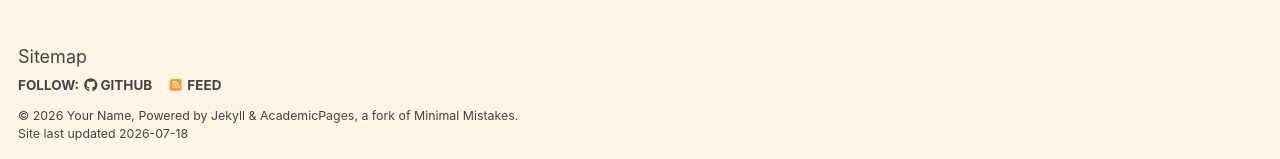
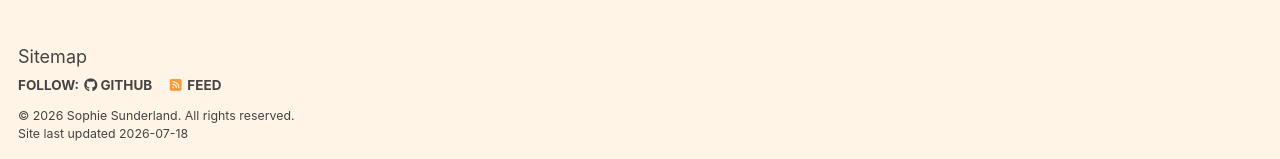
Before and after one commit to sophiesunderland/sophiesunderland.github.io, a Jekyll site: the page built from _pages/talkmap.html, in a window 1280 px wide and 1319 px high. Shown: the part 1157-1316 px from the top of the window. Built offline with Jekyll 4.4.1, drawn with Linux system fonts in a browser that asks for light colours; nearby versions of some CDN libraries; some web fonts are replaced.

Commit message:
Update footer copyright information

```diff
--- a/_includes/footer.html
+++ b/_includes/footer.html
@@ -20,6 +20,6 @@
 {% endif %}
 
 <div class="page__footer-copyright">
-  &copy; {{ site.time | date: '%Y' }} {{ site.name | default: site.title }}, {{ site.data.ui-text[site.locale].powered_by | default: "Powered by" }} <a href="http://jekyllrb.com" rel="nofollow">Jekyll</a> &amp; <a href="https://github.com/academicpages/academicpages.github.io">AcademicPages</a>, a fork of <a href="https://mademistakes.com/work/minimal-mistakes-jekyll-theme/" rel="nofollow">Minimal Mistakes</a>.<br />
-  Site last updated {{ "now" | date: '%Y-%m-%d' %}}
+  &copy; {{ site.time | date: '%Y' }} Sophie Sunderland. All rights reserved.<br />
+  Site last updated {{ "now" | date: '%Y-%m-%d' }}
 </div>
```
